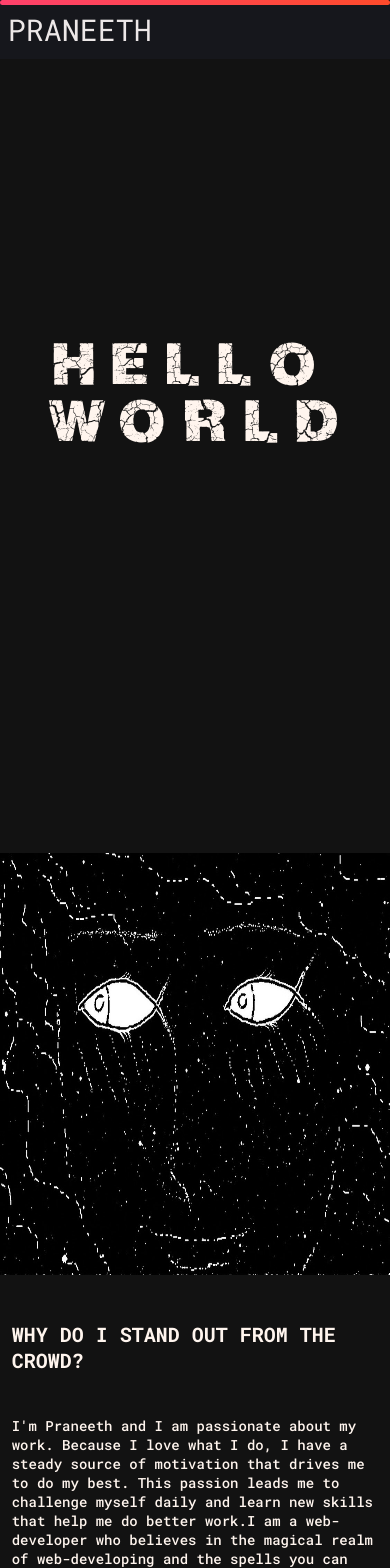
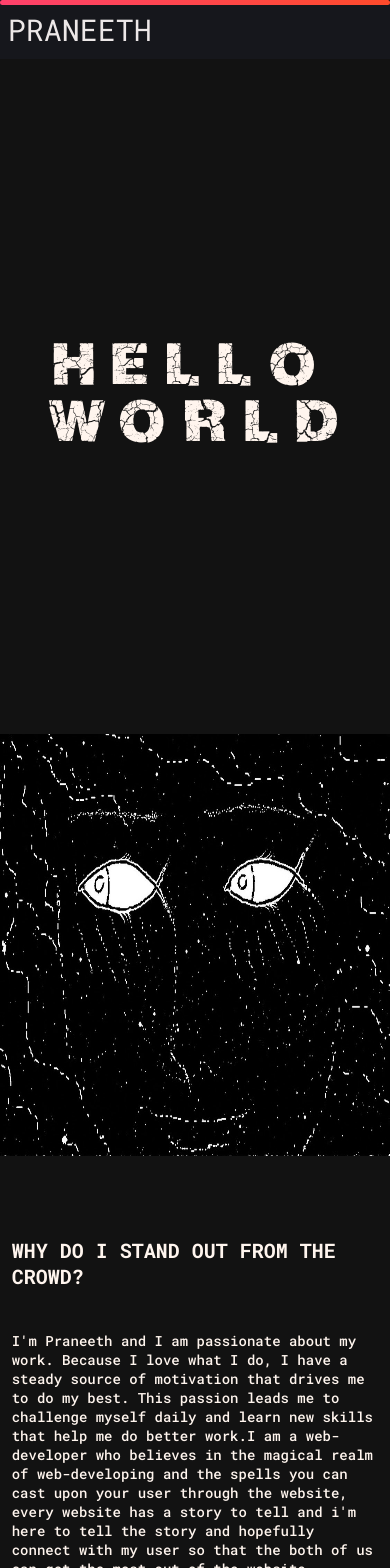
Before and after one commit to NotPraneeth/React-portfolio-new, a React (Create React App) app: page / in a window 390 px wide. Shown: the top 1568 px of the page. Built offline with nearby package versions, Linux system fonts and the light colour scheme.

Commit message:
updated about section image not showing properly in desktop

```diff
--- a/src/Components/About/about.css
+++ b/src/Components/About/about.css
@@ -32,27 +32,27 @@
     font-weight: 500;
 }
 .About-right{
-
+    height: 100vh
 }
 #face{
-    height: 50vh;
+    height: 100vh;
     width: 55vw;
 }
 @media only screen and (max-width: 450px) {
     .About-container{
         display: flex;
         flex-direction: column-reverse;
-        height: 120vh;
+        height: 110vh;
         padding-bottom: 10vh;
     }
     .About-left-heading{
         font-size: 20px;
     }
     .About-left{
-        margin-top: 5vh;
     }
     #face{
-        margin-top: 10vh;
+        height: 50vh;
+        margin-top: 0vh;
         width: 100%;
     }
     .About-left-para{
```
